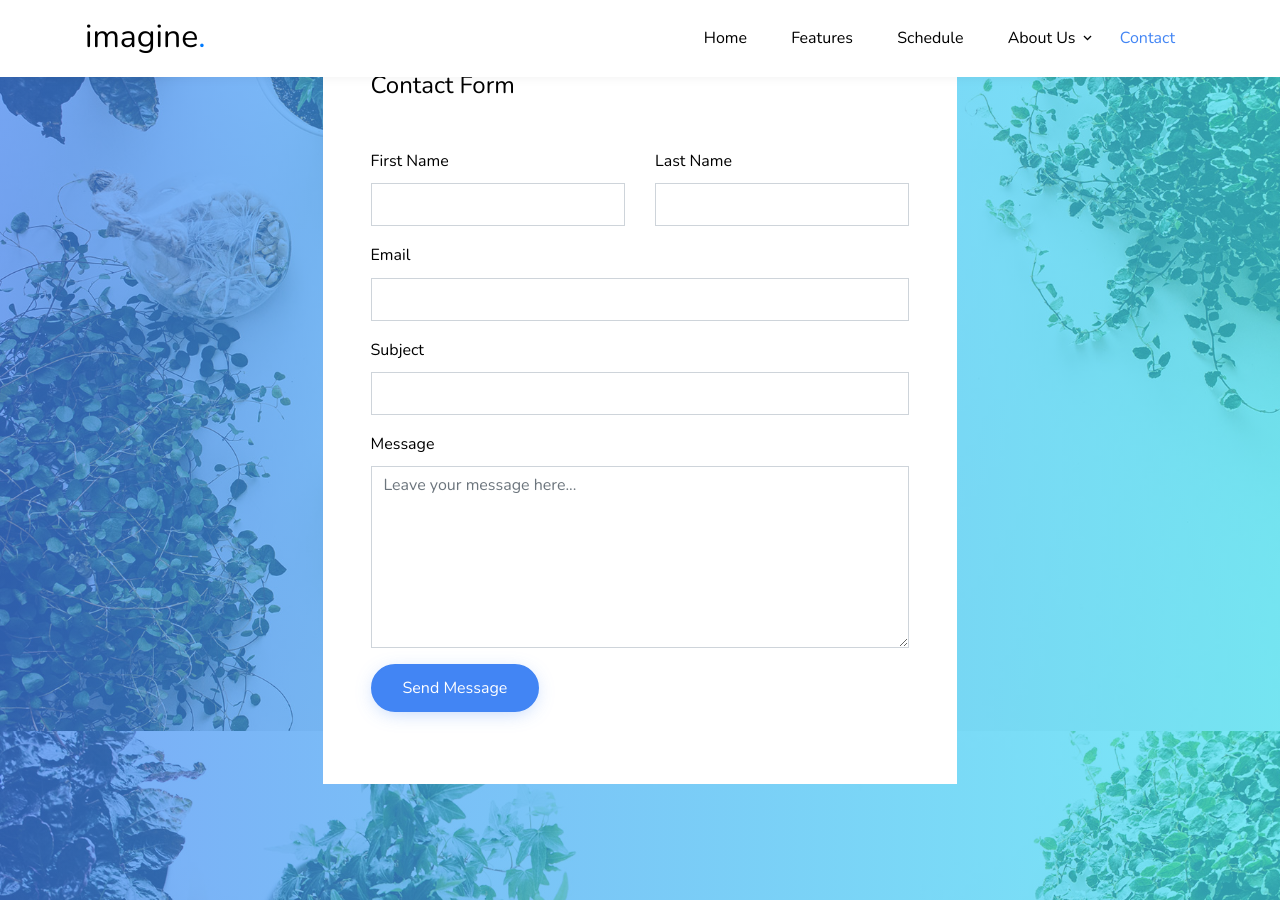
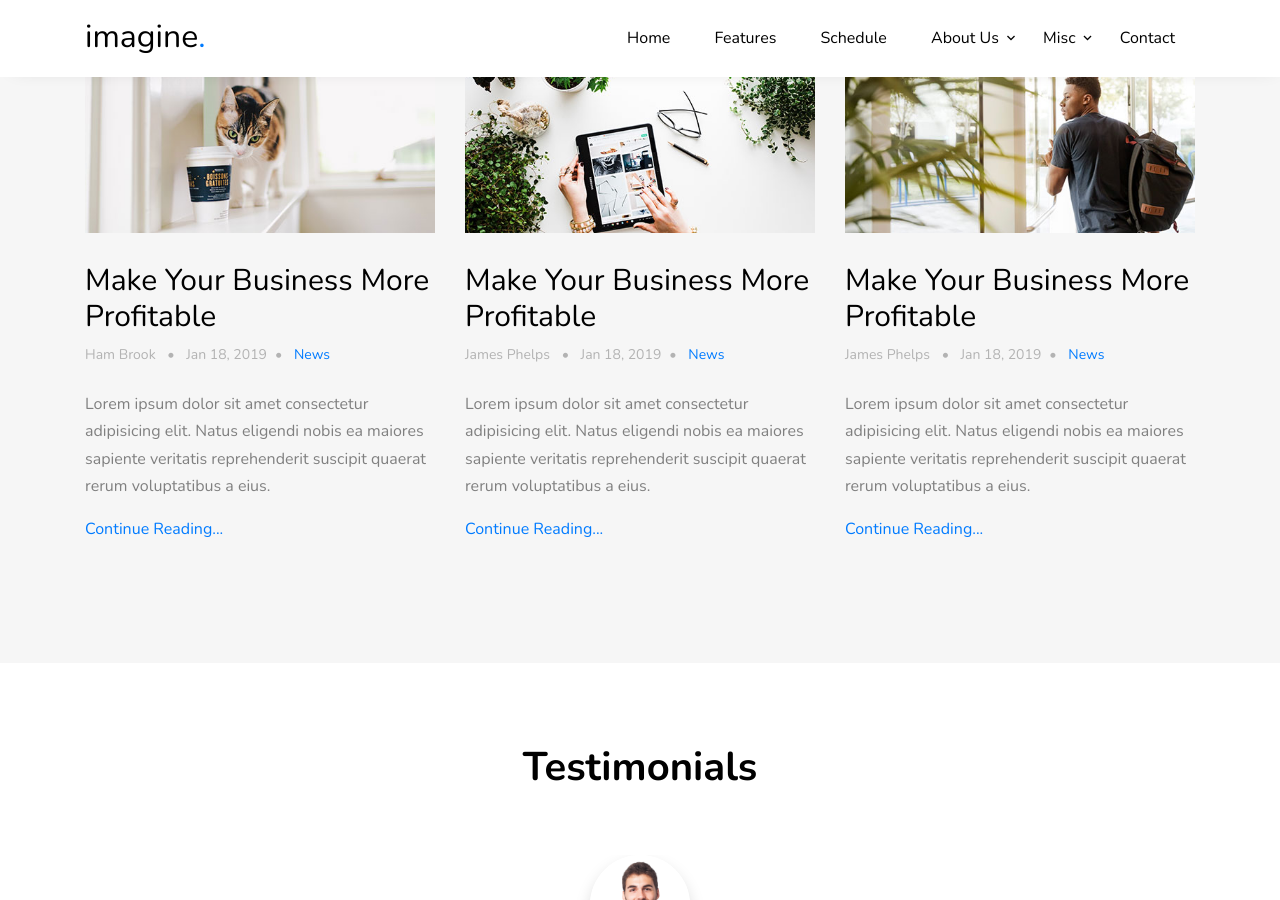
Before and after one commit to icheft/imagine-jekyll-theme, a Jekyll site: the page built from index.html, in a window 1280 px wide and 900 px high, scrolled down 8780 px. Built offline with Jekyll 4.4.1, drawn with Linux system fonts in a browser that asks for light colours; some web fonts are replaced; some of the changed text lies outside the part shown.

Commit message:
put back original sections

```diff
--- a/_includes/blog.html
+++ b/_includes/blog.html
@@ -1,4 +1,4 @@
-<div class="site-section" id="blog-section">
+<div class="site-section bg-light" id="blog-section">
     <div class="container">
       <div class="row mb-5">
         <div class="col-12 text-center">
--- a/_includes/header.html
+++ b/_includes/header.html
@@ -17,17 +17,23 @@
               <li class="has-children">
                 <a href="#about-section" class="nav-link">About Us</a>
                 <ul class="dropdown arrow-top">
-                  <li><a href="#our-team-section" class="nav-link">Our Team</a></li>
-                  <li><a href="#faq-section" class="nav-link">FAQ</a></li>
-                  <li><a href="#" target="_blank" class="nav-link"><span class="text-primary">Primary Color</span></a></li>
+                  <li><a href="#our-team-section" class="nav-link"><span class="text-primary">Our Team</span></a></li>
+                  <li><a href="#faq-section" class="nav-link"><span class="text-primary">FAQ</span></a></li>
                   <li class="has-children">
-                    <a href="#">More Links</a>
+                    <a href="#">Demo of More Links</a>
                     <ul class="dropdown">
                       <li><a href="#">Menu One</a></li>
                       <li><a href="#">Menu Two</a></li>
                       <li><a href="#">Menu Three</a></li>
                     </ul>
                   </li>
+                </ul>
+              </li>
+              <li class="has-children">
+                <a href="#about-section" class="nav-link">Misc</a>
+                <ul class="dropdown arrow-top">
+                  <li><a href="#blog-section" class="nav-link">Blog</a></li>
+                  <li><a href="#testimonials-section" class="nav-link">Testimonials</a></li>
                 </ul>
               </li>
               <li><a href="#contact-section" class="nav-link">Contact</a></li>
--- a/_includes/testimonials.html
+++ b/_includes/testimonials.html
@@ -1,4 +1,4 @@
-<div class="site-section testimonial-wrap bg-light" id="testimonials-section">
+<div class="site-section testimonial-wrap" id="testimonials-section">
     <div class="container">
       <div class="row mb-5">
         <div class="col-12 text-center">
--- a/_layouts/home.html
+++ b/_layouts/home.html
@@ -10,4 +10,6 @@ title: Home
 {% include _about/about.html %}
 {% include _about/team.html %}
 {% include faq.html %}
+{% include blog.html %}
+{% include testimonials.html %}
 {% include contact.html %}
```
Also changed, not shown: README.md.
